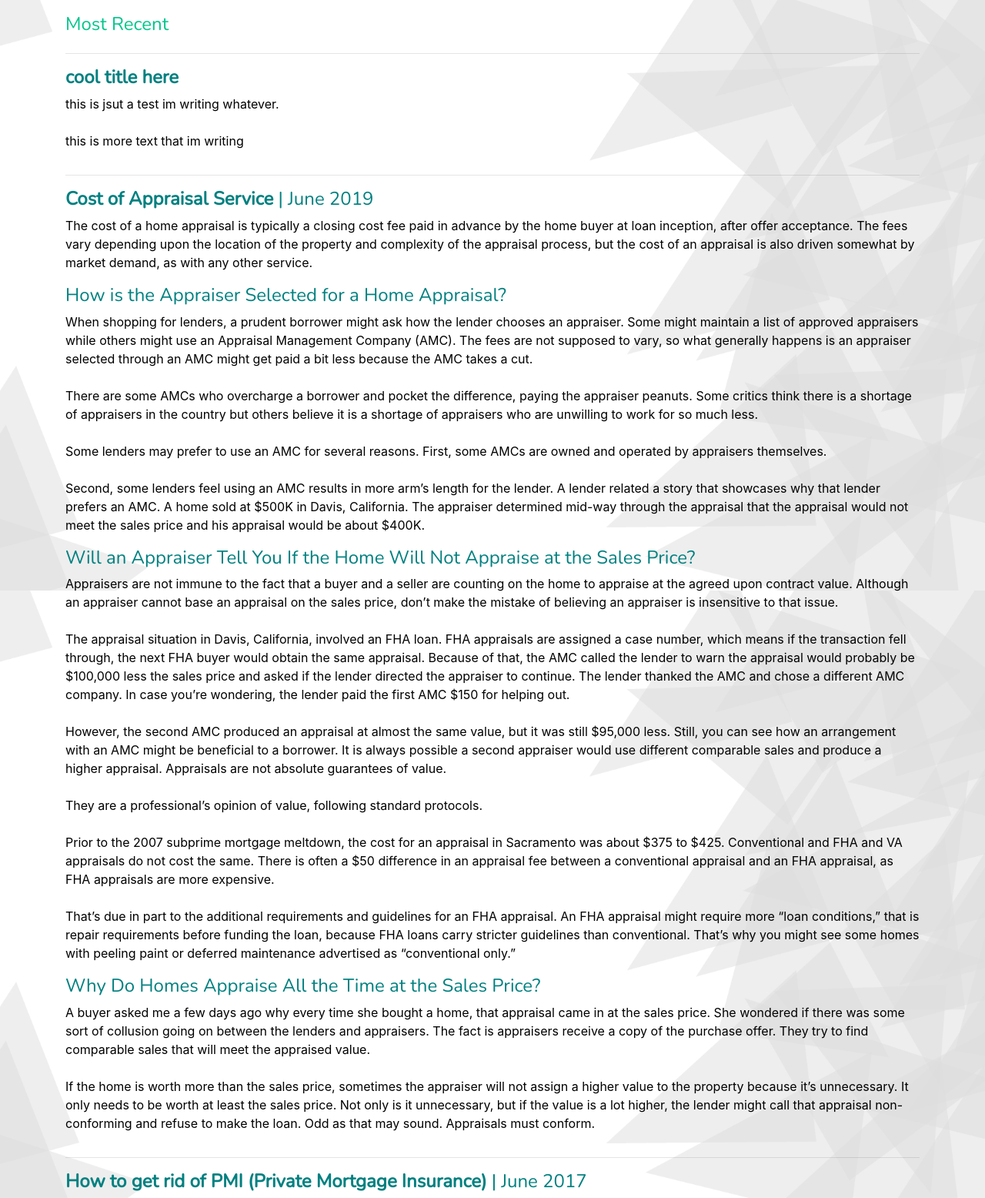
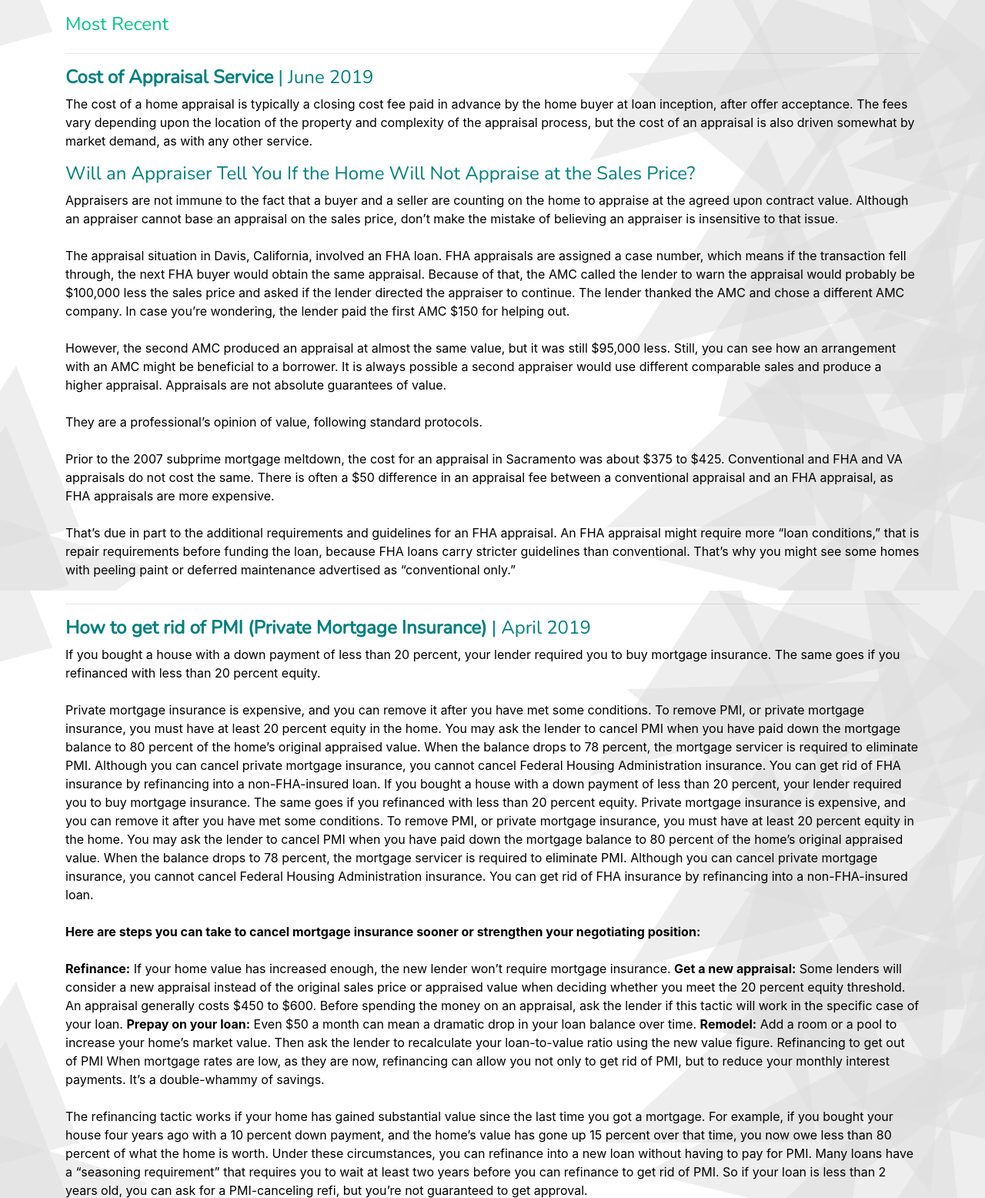
Before and after one commit to renedelacruz/renedelacruz.github.io, a website: page blog.html in a window 1280 px wide. Shown: the part 420-1976 px from the top of the page at 77% size. Drawn offline with nearby package versions, Linux system fonts and the light colour scheme; a web font is replaced by a local one.

Commit message:
few changes to blog, deleting stuff

```diff
--- a/blog.html
+++ b/blog.html
@@ -19,7 +19,7 @@
       <hr>
       <div class="row">
         <div class="col-lg-12 mx-auto">
-          <h4 style="color:#008080;font-weight:800;">                               TITLE HERE </h4>
+          <h4 style="color:#008080;font-weight:800;"><b>                               TITLE HERE </b>| DATE GOES HERE</h4>
           <p class="blog-text">
 
 
@@ -112,23 +112,6 @@
 
       <!-- NEW POST GOES BELOW HERE  ============================================================================  -->
 
-      <hr>
-      <div class="row">
-        <div class="col-lg-12 mx-auto">
-          <h4 style="color:#008080;font-weight:800;">                               cool title here </h4>
-          <p class="blog-text">
-
-
-            this is jsut a test im writing whatever.
-
-            <br><br>
-
-            this is more text that im writing
-
-
-          </p>
-        </div>
-      </div>
 
       <hr>
       <div class="row">
@@ -136,16 +119,6 @@
           <h4 style="color:#008080;">                               <b>Cost of Appraisal Service</b> | June 2019</h4>
           <p class="blog-text">
             The cost of a home appraisal is typically a closing cost fee paid in advance by the home buyer at loan inception, after offer acceptance. The fees vary depending upon the location of the property and complexity of the appraisal process, but the cost of an appraisal is also driven somewhat by market demand, as with any other service.
-          </p>
-          <h6 style="color:#008080;">                                               How is the Appraiser Selected for a Home Appraisal?</h6>
-          <p class="blog-text">
-            When shopping for lenders, a prudent borrower might ask how the lender chooses an appraiser. Some might maintain a list of approved appraisers while others might use an Appraisal Management Company (AMC). The fees are not supposed to vary, so what generally happens is an appraiser selected through an AMC might get paid a bit less because the AMC takes a cut.
-            <br><br>
-            There are some AMCs who overcharge a borrower and pocket the difference, paying the appraiser peanuts. Some critics think there is a shortage of appraisers in the country but others believe it is a shortage of appraisers who are unwilling to work for so much less.
-            <br><br>
-            Some lenders may prefer to use an AMC for several reasons. First, some AMCs are owned and operated by appraisers themselves.
-            <br><br>
-            Second, some lenders feel using an AMC results in more arm’s length for the lender. A lender related a story that showcases why that lender prefers an AMC. A home sold at $500K in Davis, California. The appraiser determined mid-way through the appraisal that the appraisal would not meet the sales price and his appraisal would be about $400K.
           </p>
           <h6 style="color:#008080;">                                               Will an Appraiser Tell You If the Home Will Not Appraise at the Sales Price?</h6>
           <p class="blog-text">
@@ -161,32 +134,26 @@
             <br><br>
             That’s due in part to the additional requirements and guidelines for an FHA appraisal. An FHA appraisal might require more “loan conditions,” that is repair requirements before funding the loan, because FHA loans carry stricter guidelines than conventional. That’s why you might see some homes with peeling paint or deferred maintenance advertised as “conventional only.”
           </p>
-          <h6 style="color:#008080;">                                             Why Do Homes Appraise All the Time at the Sales Price?</h6>
-          <p class="blog-text">
-            A buyer asked me a few days ago why every time she bought a home, that appraisal came in at the sales price. She wondered if there was some sort of collusion going on between the lenders and appraisers. The fact is appraisers receive a copy of the purchase offer. They try to find comparable sales that will meet the appraised value.
-            <br><br>
-            If the home is worth more than the sales price, sometimes the appraiser will not assign a higher value to the property because it’s unnecessary. It only needs to be worth at least the sales price. Not only is it unnecessary, but if the value is a lot higher, the lender might call that appraisal non-conforming and refuse to make the loan. Odd as that may sound. Appraisals must conform.
-          </p>
         </div>
       </div>
 
       <hr>
       <div class="row">
         <div class="col-lg-12 mx-auto">
-          <h4 style="color:#008080;">                               <b>How to get rid of PMI (Private Mortgage Insurance)</b> | June 2017</h4>
+          <h4 style="color:#008080;">                               <b>How to get rid of PMI (Private Mortgage Insurance)</b> | April 2019</h4>
           <p class="blog-text">
             If you bought a house with a down payment of less than 20 percent, your lender required you to buy mortgage insurance. The same goes if you refinanced with less than 20 percent equity.
             <br><br>
             Private mortgage insurance is expensive, and you can remove it after you have met some conditions. To remove PMI, or private mortgage insurance, you must have at least 20 percent equity in the home. You may ask the lender to cancel PMI when you have paid down the mortgage balance to 80 percent of the home’s original appraised value. When the balance drops to 78 percent, the mortgage servicer is required to eliminate PMI. Although you can cancel private mortgage insurance, you cannot cancel Federal Housing Administration insurance. You can get rid of FHA insurance by refinancing into a non-FHA-insured loan. If you bought a house with a down payment of less than 20 percent, your lender required you to buy mortgage insurance. The same goes if you refinanced with less than 20 percent equity. Private mortgage insurance is expensive, and you can remove it after you have met some conditions. To remove PMI, or private mortgage insurance, you must have at least 20 percent equity in the home. You may ask the lender to cancel PMI when you have paid down the mortgage balance to 80 percent of the home’s original appraised value. When the balance drops to 78 percent, the mortgage servicer is required to eliminate PMI. Although you can cancel private mortgage insurance, you cannot cancel Federal Housing Administration insurance. You can get rid of FHA insurance by refinancing into a non-FHA-insured loan.
             <br><br>
-            Here are steps you can take to cancel mortgage insurance sooner or strengthen your negotiating position:
+            <b>Here are steps you can take to cancel mortgage insurance sooner or strengthen your negotiating position:</b>
             <br><br>
-            Refinance: If your home value has increased enough, the new lender won’t require mortgage insurance.
-Get a new appraisal: Some lenders will consider a new appraisal instead of the original sales price or appraised value when deciding whether you meet the 20 percent equity threshold. An appraisal generally costs $450 to $600. Before spending the money on an appraisal, ask the lender if this tactic will work in the specific case of your loan.
-Prepay on your loan: Even $50 a month can mean a dramatic drop in your loan balance over time.
-Remodel: Add a room or a pool to increase your home’s market value. Then ask the lender to recalculate your loan-to-value ratio using the new value figure.
-Refinancing to get out of PMI
-When mortgage rates are low, as they are now, refinancing can allow you not only to get rid of PMI, but to reduce your monthly interest payments. It’s a double-whammy of savings.
+            <b>Refinance:</b> If your home value has increased enough, the new lender won’t require mortgage insurance.
+            <b>Get a new appraisal:</b> Some lenders will consider a new appraisal instead of the original sales price or appraised value when deciding whether you meet the 20 percent equity threshold. An appraisal generally costs $450 to $600. Before spending the money on an appraisal, ask the lender if this tactic will work in the specific case of your loan.
+            <b>Prepay on your loan:</b> Even $50 a month can mean a dramatic drop in your loan balance over time.
+            <b>Remodel:</b> Add a room or a pool to increase your home’s market value. Then ask the lender to recalculate your loan-to-value ratio using the new value figure.
+            Refinancing to get out of PMI
+            When mortgage rates are low, as they are now, refinancing can allow you not only to get rid of PMI, but to reduce your monthly interest payments. It’s a double-whammy of savings.
             <br><br>
             The refinancing tactic works if your home has gained substantial value since the last time you got a mortgage. For example, if you bought your house four years ago with a 10 percent down payment, and the home’s value has gone up 15 percent over that time, you now owe less than 80 percent of what the home is worth. Under these circumstances, you can refinance into a new loan without having to pay for PMI. Many loans have a “seasoning requirement” that requires you to wait at least two years before you can refinance to get rid of PMI. So if your loan is less than 2 years old, you can ask for a PMI-canceling refi, but you’re not guaranteed to get approval.
           </p>
```
